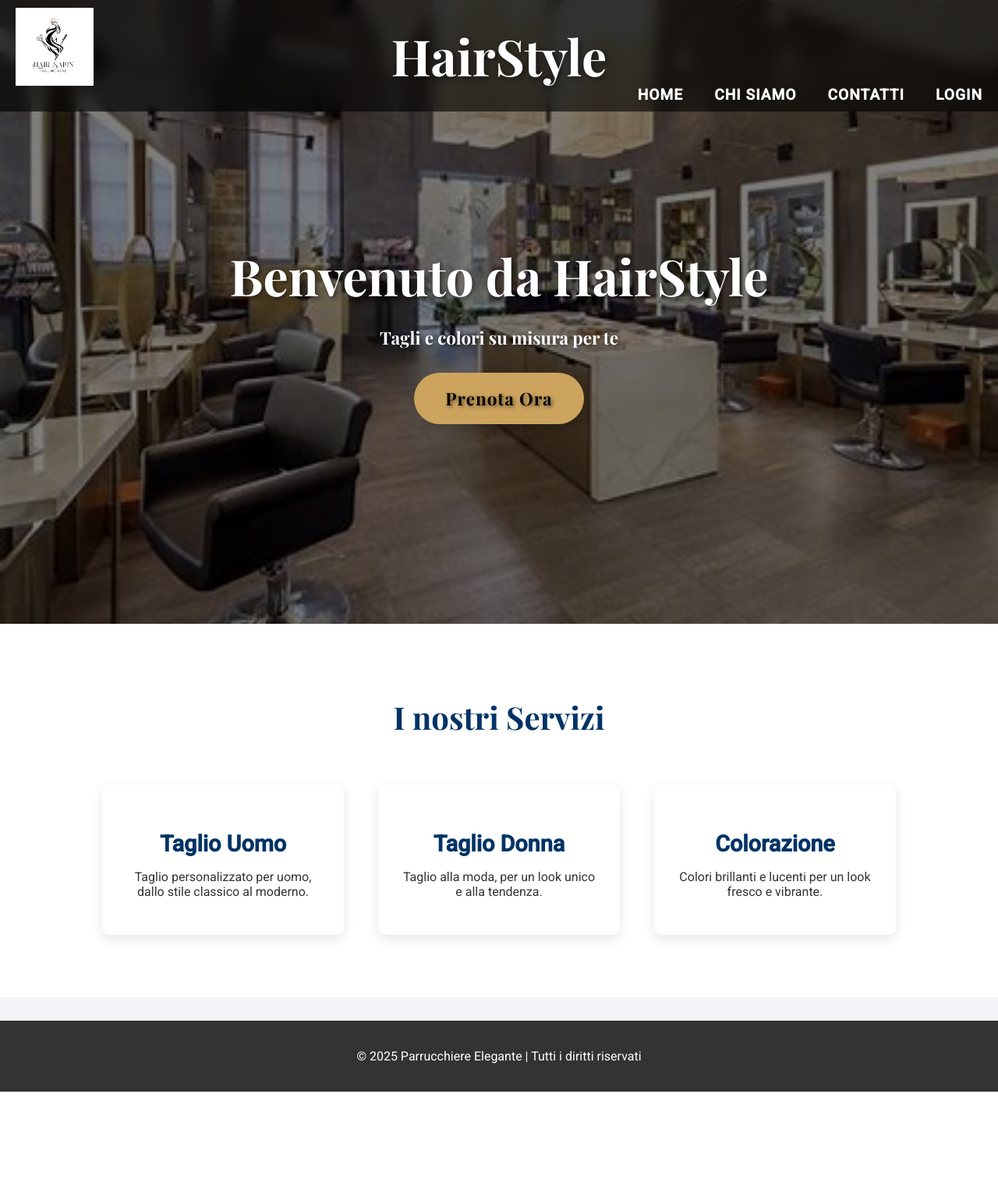
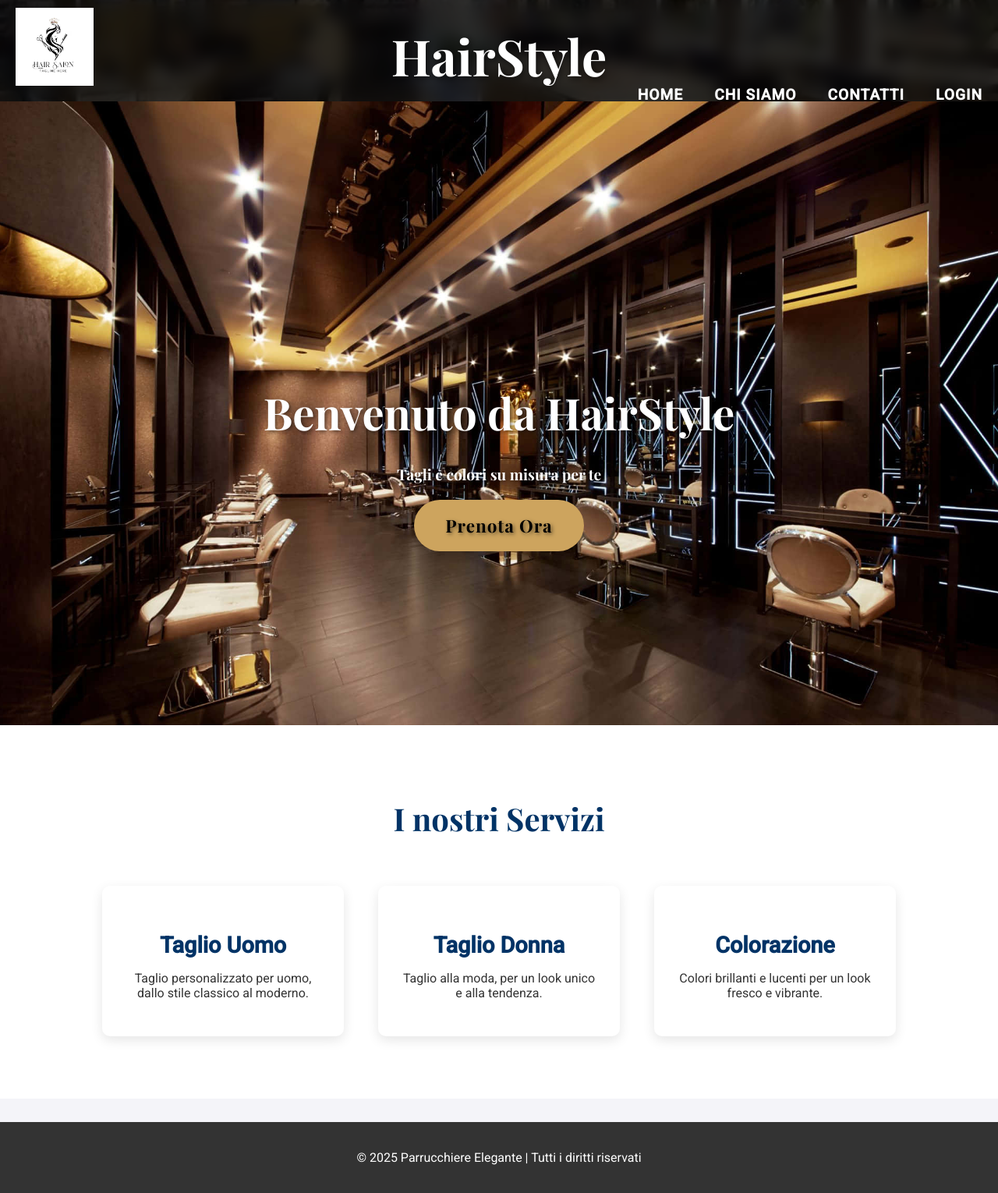
Before and after one commit to Fabioo18/Parrucchiere, a Flask app: page / in a window 1280 px wide. Shown: the whole page at 78% size. Before the commit the page ends 1400 px from the top, so only its background shows below. Run offline with Flask 3, Linux system fonts and the light colour scheme.

Commit message:
Impostato una barra di navigazione con loro e footer costanti in tutte le pagine

```diff
--- /dev/null
+++ b/static/styles_base.css
@@ -0,0 +1,164 @@
+/* Importazione dei font */
+@import url('https://fonts.googleapis.com/css2?family=Playfair+Display:wght@700&family=Roboto:wght@400;500&display=swap');
+
+/* Variabili di colore */
+:root {
+    --oro: #cda45e;
+    --nero: #333;
+    --bianco: #ffffff;
+    --grigio: #f4f4f9;
+    --blu: #003366;
+    --verde: #A4C639;
+}
+
+/* Reset e stili di base */
+body {
+    font-family: 'Roboto', sans-serif;
+    margin: 0;
+    padding: 0;
+    background-color: var(--grigio);
+    color: var(--nero);
+}
+
+/* Barra di navigazione - Trasparente con sfocatura */
+.header-strip {
+    background-color: rgba(0, 0, 0, 0.6); /* Sfondo semi-trasparente */
+    backdrop-filter: blur(10px); /* Aggiunge effetto sfocatura */
+    width: 100%;
+    position: absolute; /* Fissiamo la barra in cima */
+    top: 0;
+    left: 0;
+    z-index: 10;
+    padding: 10px 0;
+    transition: background-color 0.3s ease; /* Transizione del colore di sfondo */
+}
+
+.header-title {
+    position: absolute;
+    top: 50%;
+    left: 50%;
+    transform: translate(-50%, -50%);
+    display: flex;
+    flex-direction: column; /* Se vuoi titolo sopra e logo sotto o viceversa */
+    align-items: center;
+    z-index: 10;
+    text-align: center;
+    font-family: 'Playfair Display', serif;
+    font-size: 2rem; /* Più grande */
+    color: white;
+    text-shadow: 2px 2px 8px rgba(0, 0, 0, 0.6);
+}
+
+/* Animazione del logo */
+.header-logo img {
+    max-width: 100px; /* Imposta la larghezza massima per il logo */
+    display: flex;
+    padding-left: 20px;
+    justify-content: flex-start;
+    transition: transform 0.3s ease, filter 0.3s ease;
+}
+
+.header-logo img:hover {
+    transform: scale(1.1); /* Ingrandimento del logo */
+    filter: brightness(1.2); /* Aumenta la luminosità quando il logo è sotto hover */
+}
+
+/* Barra di navigazione */
+.header-nav ul {
+    list-style: none;
+    display: flex;
+    justify-content: flex-end;
+    margin: 0;
+    padding: 0;
+}
+
+.header-nav ul li {
+    margin: 0 20px;
+}
+
+.header-nav ul li a {
+    color: white;
+    font-size: 1.2rem;
+    font-weight: bold;
+    text-decoration: none;
+    text-transform: uppercase;
+    letter-spacing: 1px;
+    transition: color 0.3s ease, transform 0.3s ease, background-color 0.3s ease;
+    padding: 5px 0;
+}
+
+.header-nav ul li a:hover {
+    color: var(--oro); /* Cambia il colore del testo */
+    background-color: rgba(255, 255, 255, 0.2); /* Aggiunge un'ombra sottile dietro il link */
+    border-radius: 5px; /* Rende gli angoli arrotondati */
+    transform: scale(1.1); /* Leggero ingrandimento al passaggio del mouse */
+}
+
+/* Header - Immagine di sfondo con effetto parallax */
+header {
+    position: relative;
+    background-image: url('salone.jpg');
+    background-size: cover;
+    background-position: center;
+    color: white;
+    height: 10vh; /* Altezza dell'header */
+    display: flex;
+    justify-content: center;
+    align-items: center;
+    text-align: center;
+    overflow: hidden;
+    background-attachment: fixed; /* Effetto parallax */
+    transition: background-position 0.2s ease;
+    padding-top: 50px; /* Ridotto per non distorcere troppo la visibilità */
+}
+
+header::after {
+    content: "";
+    position: absolute;
+    top: 0;
+    left: 0;
+    right: 0;
+    bottom: 0;
+    background: rgba(0, 0, 0, 0.5); /* Sovrapposizione semitrasparente */
+    z-index: 1;
+}
+
+/* Contenuto sotto la barra di navigazione */
+.header-content {
+    z-index: 10;
+    font-family: 'Playfair Display', serif;
+    font-size: 3rem;
+    text-shadow: 2px 2px 5px rgba(0, 0, 0, 0.5);
+    opacity: 0; /* Inizia invisibile */
+    transform: translateY(50px); /* Inizia dal basso */
+    animation: fadeIn 1s forwards 0.5s; /* Animazione di ingresso */
+    position: relative; /* Posizionato sopra la sfocatura */
+    margin-top: -50px; /* Ridurre la distanza tra navbar e contenuto */
+}
+
+@keyframes fadeIn {
+    to {
+        opacity: 1;
+        transform: translateY(0);
+    }
+}
+
+.header-content h1 {
+    font-size: 4rem;
+    margin-bottom: 10px;
+}
+
+.header-content p {
+    font-size: 1.4rem;
+    margin-bottom: 20px;
+}
+
+/* Footer */
+footer {
+    background-color: var(--nero);
+    color: white;
+    padding: 20px;
+    text-align: center;
+    font-size: 1rem;
+    margin-top: 30px;
+}
--- a/static/styles_home.css
+++ b/static/styles_home.css
@@ -1,176 +1,3 @@
-/* Importazione dei font */
-@import url('https://fonts.googleapis.com/css2?family=Playfair+Display:wght@700&family=Roboto:wght@400;500&display=swap');
-
-/* Variabili di colore */
-:root {
-    --oro: #cda45e;
-    --nero: #333;
-    --bianco: #ffffff;
-    --grigio: #f4f4f9;
-    --blu: #003366;
-    --verde: #A4C639;
-}
-
-/* Reset e stili di base */
-body {
-    font-family: 'Roboto', sans-serif;
-    margin: 0;
-    padding: 0;
-    background-color: var(--grigio);
-    color: var(--nero);
-}
-
-/* Barra di navigazione - Trasparente con sfocatura */
-.header-strip {
-    background-color: rgba(0, 0, 0, 0.6); /* Sfondo semi-trasparente */
-    backdrop-filter: blur(10px); /* Aggiunge effetto sfocatura */
-    width: 100%;
-    position: absolute; /* Fissiamo la barra in cima */
-    top: 0;
-    left: 0;
-    z-index: 10;
-    padding: 10px 0;
-    transition: background-color 0.3s ease; /* Transizione del colore di sfondo */
-}
-
-.header-title {
-    position: absolute;
-    top: 50%;
-    left: 50%;
-    transform: translate(-50%, -50%);
-    display: flex;
-    flex-direction: column; /* Se vuoi titolo sopra e logo sotto o viceversa */
-    align-items: center;
-    z-index: 10;
-    text-align: center;
-    font-family: 'Playfair Display', serif;
-    font-size: 2rem; /* Più grande */
-    color: white;
-    text-shadow: 2px 2px 8px rgba(0, 0, 0, 0.6);
-}
-
-
-/* Animazione del logo */
-.header-logo img {
-    max-width: 100px; /* Imposta la larghezza massima per il logo */
-    display: flex;
-    padding-left: 20px;
-    justify-content: flex-start;
-    transition: transform 0.3s ease, filter 0.3s ease;
-}
-
-.header-logo img:hover {
-    transform: scale(1.1); /* Ingrandimento del logo */
-    filter: brightness(1.2); /* Aumenta la luminosità quando il logo è sotto hover */
-}
-
-/* Barra di navigazione */
-.header-nav ul {
-    list-style: none;
-    display: flex;
-    justify-content: flex-end;
-    margin: 0;
-    padding: 0;
-}
-
-.header-nav ul li {
-    margin: 0 20px;
-}
-
-.header-nav ul li a {
-    color: white;
-    font-size: 1.2rem;
-    font-weight: bold;
-    text-decoration: none;
-    text-transform: uppercase;
-    letter-spacing: 1px;
-    transition: color 0.3s ease, transform 0.3s ease, background-color 0.3s ease;
-    padding: 5px 0;
-}
-
-.header-nav ul li a:hover {
-    color: var(--oro); /* Cambia il colore del testo */
-    background-color: rgba(255, 255, 255, 0.2); /* Aggiunge un'ombra sottile dietro il link */
-    border-radius: 5px; /* Rende gli angoli arrotondati */
-    transform: scale(1.1); /* Leggero ingrandimento al passaggio del mouse */
-}
-
-/* Header - Immagine di sfondo con effetto parallax */
-header {
-    position: relative;
-    background-image: url('salone.jpg');
-    background-size: cover;
-    background-position: center;
-    color: white;
-    height: 100vh;
-    display: flex;
-    justify-content: center;
-    align-items: center;
-    text-align: center;
-    overflow: hidden;
-    background-attachment: fixed; /* Effetto parallax */
-    transition: background-position 0.2s ease; /* Transizione quando si scorre */
-}
-
-header::after {
-    content: "";
-    position: absolute;
-    top: 0;
-    left: 0;
-    right: 0;
-    bottom: 0;
-    background: rgba(0, 0, 0, 0.5); /* Sovrapposizione semitrasparente */
-    z-index: 1;
-}
-
-/* Animazione di apparizione del testo principale */
-.header-content {
-    z-index: 10;
-    font-family: 'Playfair Display', serif;
-    font-size: 3rem;
-    text-shadow: 2px 2px 5px rgba(0, 0, 0, 0.5);
-    opacity: 0; /* Inizia invisibile */
-    transform: translateY(50px); /* Parte da sotto */
-    animation: fadeIn 1s forwards 0.5s; /* Animazione di ingresso */
-}
-
-@keyframes fadeIn {
-    to {
-        opacity: 1;
-        transform: translateY(0);
-    }
-}
-
-.header-content h1 {
-    font-size: 4rem;
-    margin-bottom: 10px;
-}
-
-.header-content p {
-    font-size: 1.4rem;
-    margin-bottom: 20px;
-}
-
-/* Effetto bottone */
-.btn {
-    background-color: var(--oro);
-    color: black;
-    padding: 18px 40px;
-    text-decoration: none;
-    border-radius: 50px;
-    font-size: 1.4rem;
-    font-weight: bold;
-    letter-spacing: 1px;
-    box-shadow: 0 5px 15px rgba(0, 0, 0, 0.2);
-    transition: transform 0.3s ease, background-color 0.3s ease;
-}
-
-.btn:hover {
-    background-color: #e6b56d;
-    transform: scale(1.1);
-}
-
-
 /* Sezione Servizi */
 .servizi {
     background-color: var(--bianco);
@@ -217,13 +44,54 @@ header::after {
     margin-bottom: 10px;
 }
 
+.content {
+    z-index: 10;
+    font-family: 'Playfair Display', serif;
+    font-size: 2.5rem;
+    text-shadow: 2px 2px 5px rgba(0, 0, 0, 0.5);
+    opacity: 0;
+    transform: translateY(50px);
+    animation: fadeIn 1s forwards 0.5s;
+    display: flex;
+    justify-content: center;
+    align-items: center;
+    flex-direction: column;
+    height: calc(100vh - 100px); /* Imposta l'altezza per occupare l'intera finestra meno la navbar */
+    text-align: center;
+    padding-top: 100px;
+    background-image: url('salone2.jpg');
+    background-size: cover; /* L'immagine copre tutto il contenitore */
+    background-position: center; /* Centra l'immagine */
+    background-repeat: no-repeat; /* Evita che l'immagine si ripeta */
+}
 
-/* Footer */
-footer {
-    background-color: var(--nero);
-    color: white;
-    padding: 20px;
-    text-align: center;
-    font-size: 1rem;
-    margin-top: 30px;
+.content h1 {
+    font-size: 3.5rem;
+    margin-bottom: 10px;
+    color: white; /* Imposta il colore del testo a bianco */
 }
+
+.content p {
+    font-size: 1.2rem;
+    margin-bottom: 20px;
+    color: white; /* Imposta il colore del testo a bianco */
+}
+
+/* Effetto bottone */
+.btn {
+    background-color: var(--oro);
+    color: black;
+    padding: 18px 40px;
+    text-decoration: none;
+    border-radius: 50px;
+    font-size: 1.4rem;
+    font-weight: bold;
+    letter-spacing: 1px;
+    box-shadow: 0 5px 15px rgba(0, 0, 0, 0.2);
+    transition: transform 0.3s ease, background-color 0.3s ease;
+}
+
+.btn:hover {
+    background-color: #e6b56d;
+    transform: scale(1.1);
+}
--- /dev/null
+++ b/templates/base.html
@@ -0,0 +1,43 @@
+<!DOCTYPE html>
+<html lang="it">
+<head>
+    {% block head %}{% endblock %}  <!-- Inserisci il contenuto dell'head qui -->
+    <link rel="stylesheet" href="{{ url_for('static', filename='styles_base.css') }}"> <!-- Aggiungi il CSS di base -->
+</head>
+<body>
+
+    <header>
+        <div class="header-strip">
+            <div class="header-container">
+                <!-- Logo a sinistra -->
+                <div class="header-logo">
+                    <img src="{{ url_for('static', filename='logo.png') }}" alt="Logo">
+                </div>
+                <div class="header-title">
+                    <h1>HairStyle</h1>
+                </div>
+                <!-- Navigazione a destra -->
+                <nav class="header-nav">
+                    <ul>
+                        <li><a href="{{ url_for('prenotazioni') }}">Home</a></li>
+                        <li><a href="#">Chi Siamo</a></li>
+                        <li><a href="#">Contatti</a></li>
+                        <li><a href="#">Login</a></li>
+                    </ul>
+                </nav>
+            </div>
+        </div>
+    </header>
+
+    <!-- Sezione contenuti variabili -->
+    <main>
+        {% block content %}{% endblock %}
+    </main>
+
+    <!-- Footer -->
+    <footer>
+        <p>&copy; 2025 Parrucchiere Elegante | Tutti i diritti riservati</p>
+    </footer>
+
+</body>
+</html>
--- a/templates/index.html
+++ b/templates/index.html
@@ -1,43 +1,25 @@
-<!DOCTYPE html>
-<html lang="it">
-<head>
+{% extends 'base.html' %}
+
+{% block head %}
     <meta charset="UTF-8">
     <meta name="viewport" content="width=device-width, initial-scale=1.0">
-    <title>Parrucchiere Elegante</title>
+    <title>Home - Parrucchiere Elegante</title>
+
+    <!-- Link a CSS specifico per questa pagina -->
     <link href="https://fonts.googleapis.com/css2?family=Playfair+Display:wght@700&family=Roboto:wght@400;500&display=swap" rel="stylesheet">
     <link rel="stylesheet" href="{{ url_for('static', filename='styles_home.css') }}">
+
+    <!-- Script specifico per questa pagina -->
     <script defer src="{{ url_for('static', filename='script_home.js') }}"></script>
-</head>
-<body>
-    <!-- Barra di navigazione con logo a sinistra e link a destra -->
-    <header>
-        <div class="header-strip">
-            <div class="header-container">
-                <!-- Logo a sinistra -->
-                <div class="header-logo">
-                    <img src="{{ url_for('static', filename='logo.png') }}" alt="Logo">
-                </div>
-                <div class="header-title">
-                    <h1>HairStyle</h1>
-                </div>
-                <!-- Navigazione a destra -->
-                <nav class="header-nav">
-                    <ul>
-                        <li><a href="{{ url_for('prenotazioni') }}">Home</a></li>
-                        <li><a href="#">Chi Siamo</a></li>
-                        <li><a href="#">Contatti</a></li>
-                        <li><a href="#">Login</a></li>
-                    </ul>
-                </nav>
-            </div>
-        </div>
-        <!-- Contenuto principale dell'header -->
-        <div class="header-content">
-            <h1>Benvenuto da HairStyle</h1>
-            <p>Tagli e colori su misura per te</p>
-            <a href="{{ url_for('prenotazioni') }}" class="btn">Prenota Ora</a>
-        </div>
-    </header>
+{% endblock %}
+
+{% block content %}
+    <!-- Contenuto specifico per la homepage -->
+    <div class="content">
+        <h1>Benvenuto da HairStyle</h1>
+        <p>Tagli e colori su misura per te</p>
+        <a href="{{ url_for('prenotazioni') }}" class="btn">Prenota Ora</a>
+    </div>
 
     <!-- Sezione Servizi -->
     <section class="servizi">
@@ -55,10 +37,4 @@
             <p>Colori brillanti e lucenti per un look fresco e vibrante.</p>
         </div>
     </section>
-
-    <!-- Footer -->
-    <footer>
-        <p>&copy; 2025 Parrucchiere Elegante | Tutti i diritti riservati</p>
-    </footer>
-</body>
-</html>
+{% endblock %}
```
Also changed, not shown: static/script_header.js (added, +12 -0 lines), static/download.jpeg (added), static/download.jpg (added), static/salone2.jpg (added).
